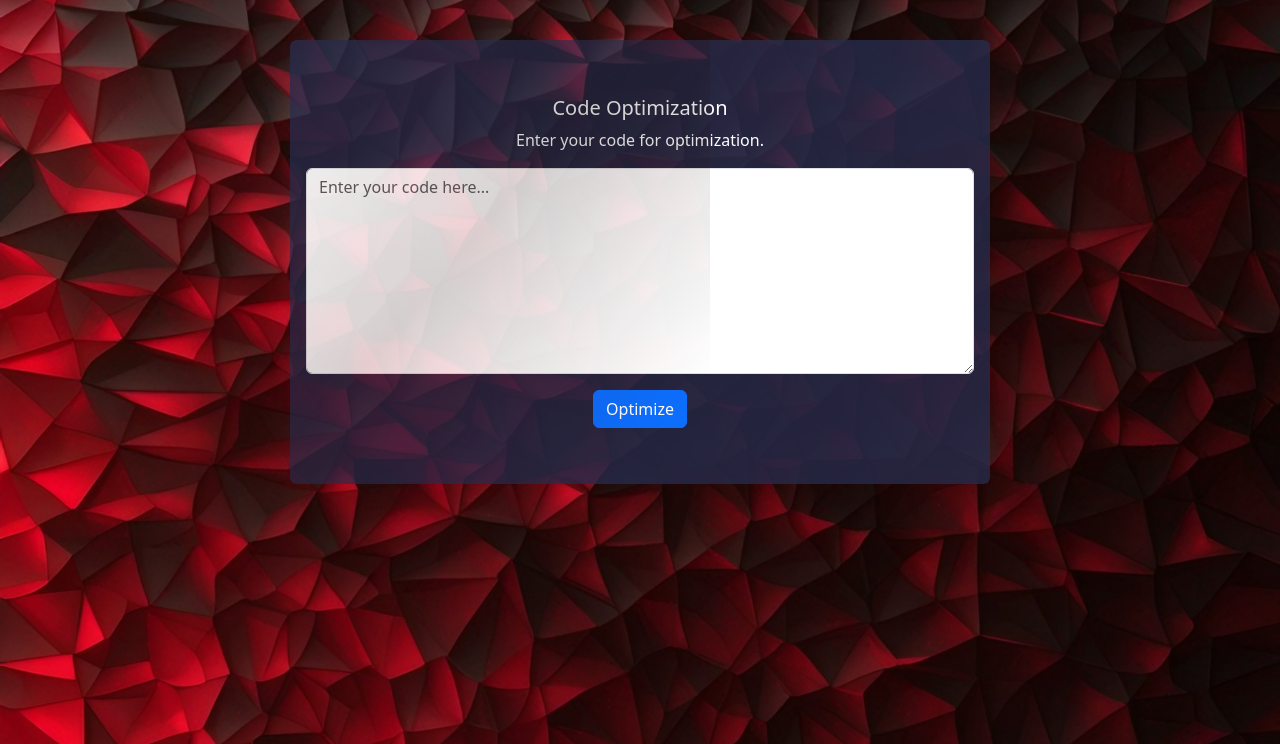
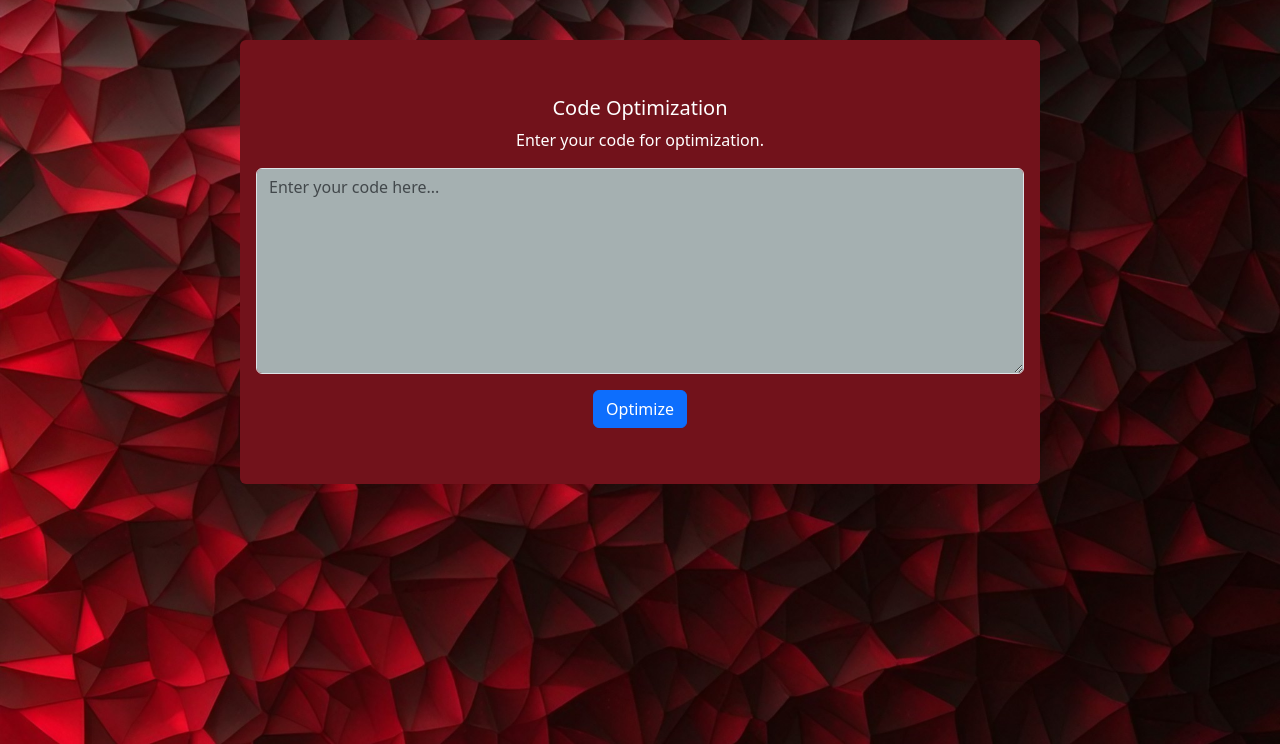
Before and after one commit to ViditDhull/LuciusTensors, a Django app: page /code_optimizer in a window 1280 px wide. Shown: the part 56-800 px from the top of the page. Run offline with Django 4.2, Linux system fonts and the light colour scheme.

Commit message:
Update index page and product background

```diff
--- a/templates/code_optimizer.html
+++ b/templates/code_optimizer.html
@@ -2,31 +2,31 @@
 
 {% block cardclass %}
 .card {
+background-color: #72121b;
 border: none;
 height: auto;
 width: auto;
-max-width: 700px;
+max-width: 800px;
 margin: 40px auto;
-background-color: transparent;
 }
 .response-code {
 font-family: 'Courier New', monospace;
 white-space: pre-wrap;
-background-color: #283a4dc8;
+background-color: #212529;
 padding: 10px;
 }
 {% endblock cardclass %}
 
 {% block cardbody %}
-<div class="card placeholder-wave" style="background-color: #282c4dc8;">
+<div class="card">
     <form method="POST">
         {% csrf_token %}
-        <div class="card text-center text-white">
+        <div class="card text-center text-white" style="background: transparent;">
             <div class="card-body">
                 <h5 class="card-title">Code Optimization</h5>
                 <p class="card-text">Enter your code for optimization.</p>
-                <textarea name="input_code" class="form-control" rows="8"
-                    placeholder="Enter your code here..."></textarea>
+                <textarea name="input_code" class="form-control text-white" rows="8"
+                    placeholder="Enter your code here..." style="background-color: #a5b0b1;"></textarea>
                 <p></p>
                 <button type="submit" class="btn btn-primary">Optimize</button>
             </div>
@@ -34,7 +34,7 @@
     </form>
     {% if optimized_code %}
     <div class="response-container">
-        <div class="card text-white response-card">
+        <div class="card text-white response-card"  style="background: transparent;">
             <div class="card-body">
                 <pre class="response-code">{{ optimized_code }}</pre>
             </div>
--- a/templates/index.html
+++ b/templates/index.html
@@ -9,7 +9,7 @@
 max-block-size: 70%;
 }
 .text-center{
-background-image: url('/static/img/abs_index.jpg');
+background-image: url('/static/img/home.jpg');
 background-repeat: no-repeat;
 background-attachment: fixed;
 background-size: cover;
@@ -17,6 +17,8 @@
 margin-bottom: 10px;
 margin-left: 10%;
 margin-right: 10%;
+border-radius: 15px;
+padding: 12px;
 }
 {% endblock cardclass %}
 
```
Also changed, not shown: templates/sql_query_generator.html (+5 -5 lines), static/img/abs_index.jpg (deleted), static/img/home.jpg (added).
